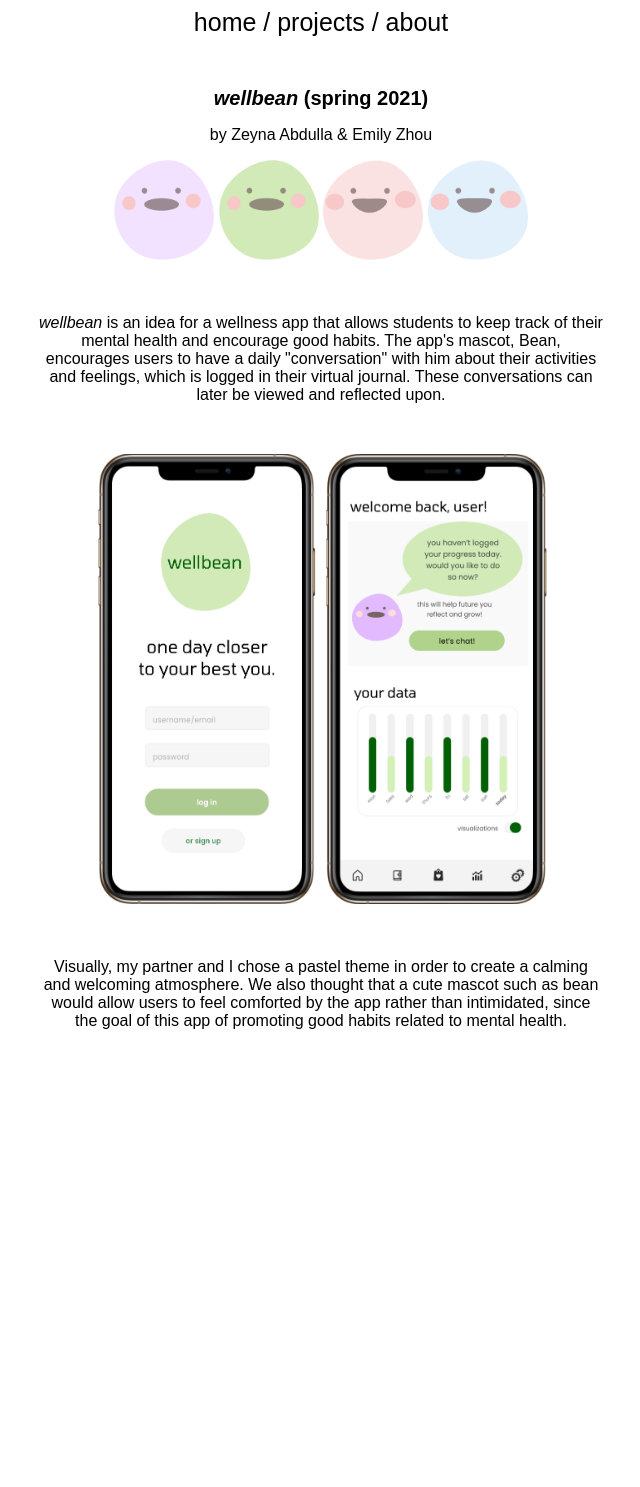
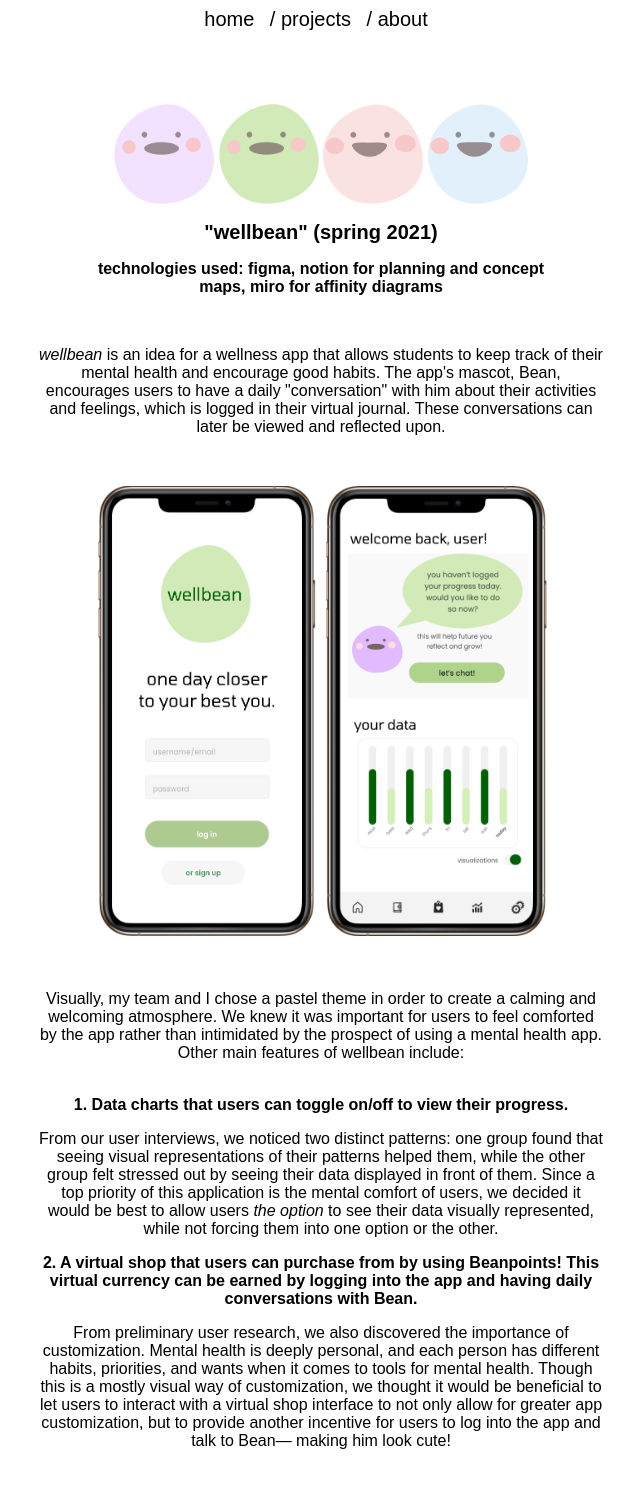
Before and after one commit to zeynaabdulla/zeynaabdulla.github.io, a plain HTML site: page project1.html in a window 1280 px wide. Shown: the part 17-1504 px from the top of the page, without its empty margins (319-959 px from the left). Before the commit the page ends 1097 px from the top, so only its background shows below. Drawn offline with Linux system fonts and the light colour scheme; a web font is replaced by a local one.

Commit message:
redesigns homepage

```diff
--- a/project1.html
+++ b/project1.html
@@ -13,20 +13,24 @@
 </head>
 
 <body>
-<div class="projecttitle">
-    <h1> <i>wellbean</i> (spring 2021)</h1>
-    <p> by Zeyna Abdulla & Emily Zhou </p>
+  <div class="beans">
+    <br>
     <img src="images/bean.png" alt="bean, wellbean's icon" width="100" height="100">
     <img src="images/greenbean.png" alt="bean, wellbean's icon" width="100" height="100">
     <img src="images/pinkbean.png" alt="bean, wellbean's icon" width="100" height="100">
     <img src="images/bluebean.png" alt="bean, wellbean's icon" width="100" height="100">
-  </div>
-  <div class="projectdesc">
+</div>
+<div class="projecttitle">
+    <h1> "wellbean" (spring 2021)</h1>
+    <p><b>technologies used: figma, notion for planning and concept maps, miro for affinity diagrams</b></p>
+</div>
+
+<div class="projectdesc">
     <p> <i>wellbean</i> is an idea for a wellness app that allows students to keep track of their
         mental health and encourage good habits. The app's mascot, Bean, encourages
         users to have a daily "conversation" with him about their activities and feelings, which is logged
         in their virtual journal. These conversations can later be viewed and reflected upon. </p>
-  </div>
+</div>
 
 <div class="projectimages">
     <img src="images/Untitled (1).png" alt="wellbean log-in screen mockup" width="225" height="450">
@@ -34,9 +38,19 @@
 </div>
 
 <div class="projectdesc">
-    <p> Visually, my partner and I chose a pastel theme in order to create a calming and welcoming atmosphere.
-We also thought that a cute mascot such as bean would allow users to feel comforted by the app rather than
-intimidated, since the goal of this app of promoting good habits related to mental health. </p>
-</div>
+    <p> Visually, my team and I chose a pastel theme in order to create a calming and welcoming atmosphere.
+We knew it was important for users to feel comforted by the app rather than intimidated by the
+prospect of using a mental health app. Other main features of wellbean include:</p>
+<br>
+  <li> <b> 1. Data charts that users can toggle on/off to view their progress.  </b>  </li>
+     <p>From our user interviews, we noticed two distinct patterns: one group found that seeing visual representations of their patterns helped them, while the other group felt stressed out by seeing their data displayed in front of them. Since a top
+    priority of this application is the mental comfort of users, we decided it would be best to allow users <em> the option</em> to see their data visually represented, while not forcing them into one option or the other. </p>
+  <li> <b> 2. A virtual shop that users can purchase from by using Beanpoints! This virtual currency can be earned by logging into the app and
+    having daily conversations with Bean. </b> </li>
+    <p> From preliminary user research, we also discovered the importance of customization. Mental health is deeply personal, and each person has different habits, priorities, and wants when it comes to tools for mental health. Though this is
+      a mostly visual way of customization, we thought it would be beneficial to let users to interact with a virtual shop interface to not only allow for greater app customization, but to provide another incentive for users to log into the app and talk to Bean— making him look cute! </p>
+<br>
+
+    </div>
 </body>
 </html>
--- a/styles.css
+++ b/styles.css
@@ -8,14 +8,15 @@ body {
     background-color: E2E8F3;
 }
 
+
 header {
     background-color: E2E8F3;
 }
 
 .navbar {
     color: black;
-    text-align: center;
-    font-size: 25px;
+    text-align: cen;
+    font-size: 20px;
     margin-bottom: 50px;
 
 }
@@ -73,14 +74,22 @@ h2 {
 a {
     color: inherit;
     text-decoration: none;
+    position: relative;
+    display: inline-block;
+    z-index: 1;
+    padding: 5px;
+    left: -5px;
 }
 
+.projectframes {
+    display: grid;
+    margin: 20px;
+}
 .projectimages {
-    margin-left: 100px;
+    margin-left: 200px;
     margin-top: 20px;
-    margin-right: 100px;
+    margin-right: 200px;
 }
-
 
 .projectdesc {
     margin: 350px;
@@ -93,3 +102,39 @@ a {
     font-size: smaller;
     font-style: italic;
 }
+
+* {
+    transition: .33s ease all;
+    box-sizing: border-box;
+ }
+
+ span {
+    display: inline-block;
+    width: 50px;
+    height: 5px;
+    margin-bottom: 30px;
+ }
+
+ a:hover {
+    color: navy;
+ }
+
+ a::before {
+    content: '';
+    z-index: -1;
+     position: absolute;
+     top: calc(50%);
+     left: 0;
+     width: 100%;
+     height: 40%;
+     pointer-events: none;
+     background: #f8dce8;
+     transform: scale3d(0,1,1);
+     transform-origin: 0% 50%;
+     transition: transform 0.33s;
+ }
+
+ a:hover::before {
+    transform: scale3d(1,1,1);
+     transform-origin: 0% 50%;
+ }
```
Also changed, not shown: about.html (+1 -4 lines), index.html (+32 -23 lines), project2.html (+10 -7 lines), images/Findings.png, images/wellbean_findings.png (added).
